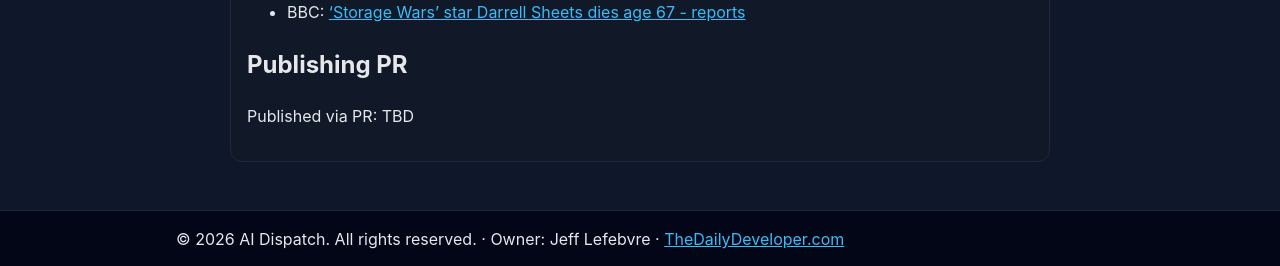
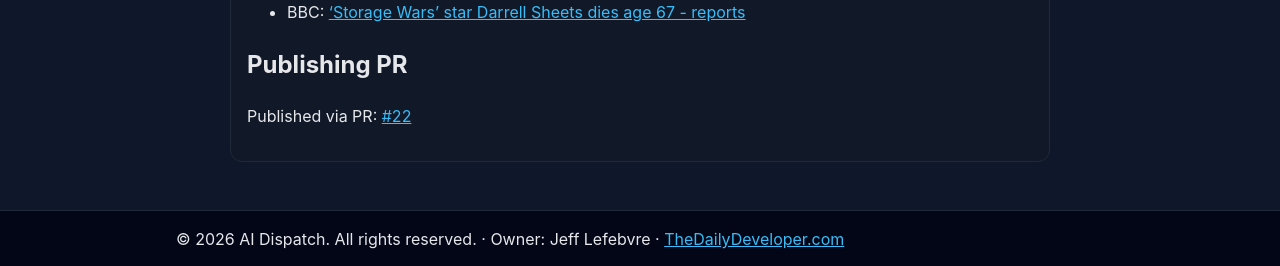
Before and after one commit to thestamp/Static-ai-articles, a Jekyll site: the page built from articles/2026-04-23-storage-wars-star-darrell-sheets-dies-at-67.md, in a window 1280 px wide. Shown: the part 769-1035 px from the top of the page. Built offline with Jekyll 4.4.1, drawn with Linux system fonts in a browser that asks for light colours.

Commit message:
chore: backfill published PR link in article

```diff
--- a/articles/2026-04-23-storage-wars-star-darrell-sheets-dies-at-67.md
+++ b/articles/2026-04-23-storage-wars-star-darrell-sheets-dies-at-67.md
@@ -7,7 +7,7 @@
 category: "breaking-news"
 status: "published"
 permalink: "/articles/2026-04-23-storage-wars-star-darrell-sheets-dies-at-67/"
-published_pr_url: "TBD"
+published_pr_url: "https://github.com/thestamp/Static-ai-articles/pull/22"
 ---
 
 # 'Storage Wars' Star Darrell Sheets Dies at 67
@@ -28,4 +28,4 @@
 
 ## Publishing PR
 
-Published via PR: TBD
+Published via PR: [#22](https://github.com/thestamp/Static-ai-articles/pull/22)
```
